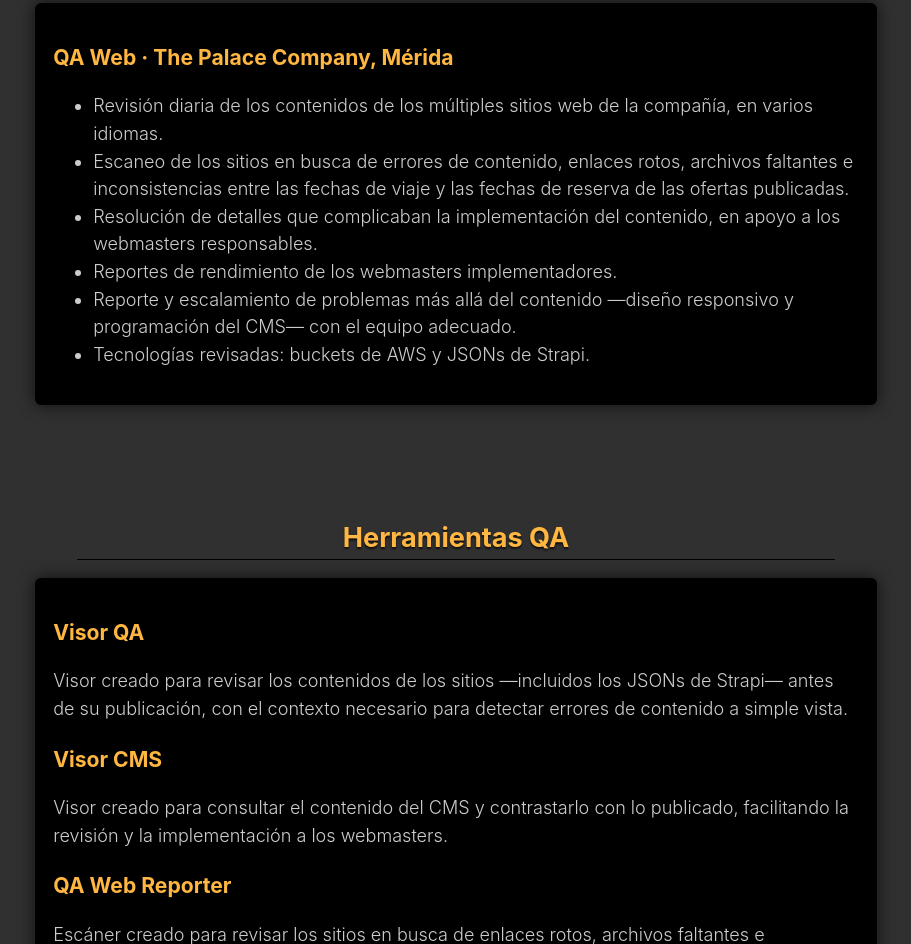
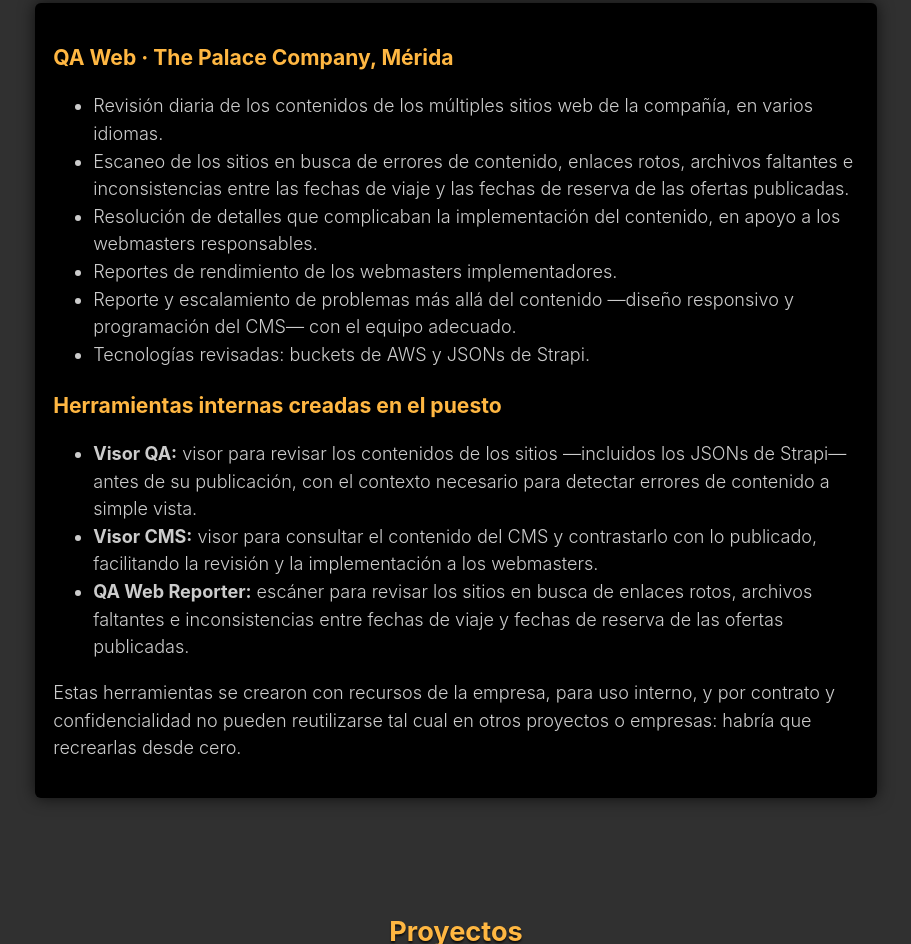
Before and after one commit to destrella/destrella.github.io, a plain HTML site: page index.html in a window 1280 px wide. Shown: the part 1856-2800 px from the top of the page, without its empty margins (184-1095 px from the left). Drawn offline with Linux system fonts and the light colour scheme; a web font is replaced by a local one.

Commit message:
Integrar Herramientas QA en Experiencia (The Palace Company) con nota de confidencialidad

```diff
--- a/estilo.css
+++ b/estilo.css
@@ -488,8 +488,7 @@ body div.LI-profile-badge div div.LI-badge-container-horizontal-dark.LI-badge-co
 #Intro p.intro strong{
 	color:#FFB742;
 }
-#Experiencia .grid,
-#Herramientas-QA .grid{
+#Experiencia .grid{
 	width:calc(30em + 300px);
 	max-width:100%;
 	min-height:max-content;
@@ -497,20 +496,16 @@ body div.LI-profile-badge div div.LI-badge-container-horizontal-dark.LI-badge-co
 	text-align:left;
 	color:#ccc;
 }
-#Experiencia .grid h3,
-#Herramientas-QA .grid h3{
+#Experiencia .grid h3{
 	text-align:left;
 	margin-left:0;
 	margin-right:0;
 	max-width:none;
 }
 #Experiencia .grid ul,
-#Herramientas-QA .grid p{
+#Experiencia .grid p{
 	color:#ccc;
 	max-width:none;
-}
-#Herramientas-QA .grid a{
-	color:#FFB742;
 }
 #Proyectos .grid a{
 	color:#FFB742;
--- a/index.html
+++ b/index.html
@@ -32,7 +32,6 @@
 				<li><a href="#Inicio" aria-label="Volver al inicio">⇧</a></li>
 				<li><a href="#Servicios">Servicios</a></li>
 				<li><a href="#Experiencia">Experiencia</a></li>
-				<li><a href="#Herramientas-QA">Herramientas QA</a></li>
 				<li><a href="#Proyectos">Proyectos</a></li>
 				<li><a href="#Testimonios">Testimonios</a></li>
 				<li><a href="#Acerca-de">Acerca de...</a></li>
@@ -136,20 +135,13 @@
 						<li>Reporte y escalamiento de problemas más allá del contenido —diseño responsivo y programación del CMS— con el equipo adecuado.</li>
 						<li>Tecnologías revisadas: buckets de AWS y JSONs de Strapi.</li>
 					</ul>
-				</article>
-			</div>
-		</section>
-		<section id="Herramientas-QA">
-			<h2>Herramientas QA</h2>
-			<div class="flex">
-				<article class="grid">
-					<h3>Visor QA</h3>
-					<p>Visor creado para revisar los contenidos de los sitios —incluidos los JSONs de Strapi— antes de su publicación, con el contexto necesario para detectar errores de contenido a simple vista.</p>
-					<h3>Visor CMS</h3>
-					<p>Visor creado para consultar el contenido del CMS y contrastarlo con lo publicado, facilitando la revisión y la implementación a los webmasters.</p>
-					<h3>QA Web Reporter</h3>
-					<p>Escáner creado para revisar los sitios en busca de enlaces rotos, archivos faltantes e inconsistencias entre fechas de viaje y fechas de reserva de las ofertas publicadas.</p>
-					<p>Herramientas internas creadas para mi trabajo diario de QA; no son proyectos de código abierto.</p>
+					<h3>Herramientas internas creadas en el puesto</h3>
+					<ul>
+						<li><strong>Visor QA:</strong> visor para revisar los contenidos de los sitios —incluidos los JSONs de Strapi— antes de su publicación, con el contexto necesario para detectar errores de contenido a simple vista.</li>
+						<li><strong>Visor CMS:</strong> visor para consultar el contenido del CMS y contrastarlo con lo publicado, facilitando la revisión y la implementación a los webmasters.</li>
+						<li><strong>QA Web Reporter:</strong> escáner para revisar los sitios en busca de enlaces rotos, archivos faltantes e inconsistencias entre fechas de viaje y fechas de reserva de las ofertas publicadas.</li>
+					</ul>
+					<p>Estas herramientas se crearon con recursos de la empresa, para uso interno, y por contrato y confidencialidad no pueden reutilizarse tal cual en otros proyectos o empresas: habría que recrearlas desde cero.</p>
 				</article>
 			</div>
 		</section>
```
Also changed, not shown: estilo.min.css.
